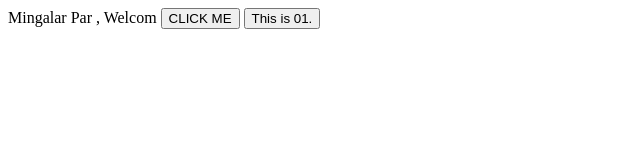
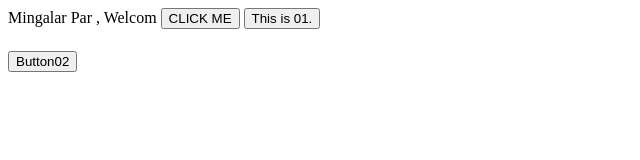
Before and after one commit to aungnyeinchanoo-mdy/git01, a plain HTML site: page index.html in a window 1280 px wide. Shown: the whole page, without its empty margins (0-640 px from the left). Drawn offline with Linux system fonts and the light colour scheme.

Commit message:
Update index.html

```diff
--- a/index.html
+++ b/index.html
@@ -18,4 +18,7 @@
     <marquee>
         Thank for visiting
     </marquee>
+    <button>
+        Button02
+    </button>
 </html>
```
